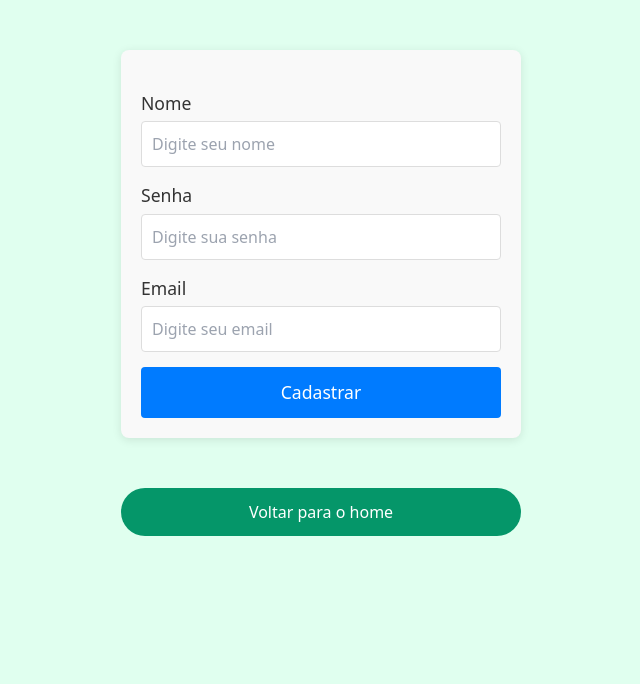
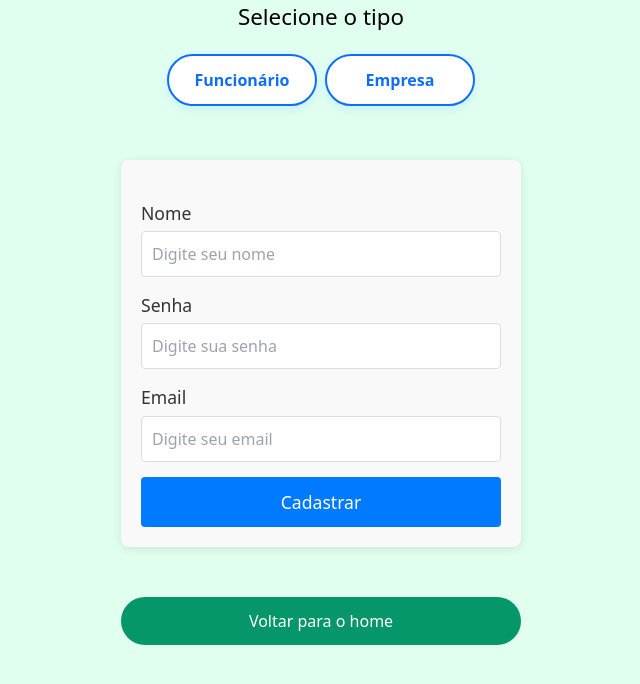
Before and after one commit to DanielDeveloperBR/feedback-equipe, an Angular app: page /cadastro in a window 1280 px wide. Shown: the top 684 px of the page, without its empty margins (319-959 px from the left). Built offline with nearby package versions, Linux system fonts and the light colour scheme.

Commit message:
Coloquei o selecionar o tipo se é funcionário ou empresa e novo componente para selecionar o tipo de cadastro; agora seleciona o tipo de cadastro e removi a mensagem de erro do bootstrapApp

```diff
--- /dev/null
+++ b/src/app/components/selecionar-tipo/selecionar-tipo.component.css
@@ -0,0 +1,31 @@
+.custom-radio-label {
+    min-width: 150px; /* força largura mínima */
+    max-width: 200px; /* largura máxima para consistência */
+    padding: 12px 20px;
+    border: 2px solid #0d6efd;
+    border-radius: 50px;
+    color: #0d6efd;
+    font-weight: 600;
+    background-color: white;
+    box-shadow: 0 4px 10px rgba(13, 110, 253, 0.1);
+    cursor: pointer;
+    transition: all 0.3s ease;
+    user-select: none;
+    display: inline-block;
+    flex-grow: 1; /* ajuda os botões a expandirem igualmente */
+  }
+
+  .custom-radio-label:hover {
+    background-color: #e7f1ff;
+  }
+
+  .custom-radio-label:has(input[type="radio"]:checked),
+  .custom-radio-label input[type="radio"]:checked ~ * {
+    background-color: #0d6efd;
+    color: white;
+    transform: scale(1.05);
+    box-shadow: 0 6px 12px rgba(13, 110, 253, 0.3);
+  }
+  h2{
+    font-size: 1.4rem;
+  }
--- /dev/null
+++ b/src/app/components/selecionar-tipo/selecionar-tipo.component.html
@@ -0,0 +1,15 @@
+<div class="form-group text-center mb-5">
+  <h2 class="mb-4">Selecione o tipo</h2>
+
+  <div class="d-flex flex-wrap justify-content-center gap-2">
+    <label class="custom-radio-label flex-fill text-center m-1">
+      <input type="radio" name="cadastro" value="funcionario" (change)="onChange($event)" hidden>
+      Funcionário
+    </label>
+
+    <label class="custom-radio-label flex-fill text-center m-1">
+      <input type="radio" name="cadastro" value="empresa" (change)="onChange($event)" hidden>
+      Empresa
+    </label>
+  </div>
+</div>
--- /dev/null
+++ b/src/app/components/selecionar-tipo/selecionar-tipo.component.ts
@@ -0,0 +1,17 @@
+import { Component, EventEmitter, Output } from '@angular/core';
+
+@Component({
+  selector: 'app-selecionar-tipo',
+  standalone: true,
+  imports: [],
+  templateUrl: './selecionar-tipo.component.html',
+  styleUrl: './selecionar-tipo.component.css'
+})
+export class SelecionarTipoComponent {
+  @Output() tipoSelecionado = new EventEmitter<string>();
+
+  onChange(event: Event) {
+    const input = event.target as HTMLInputElement;
+    this.tipoSelecionado.emit(input.value);  // Emite o valor para o pai
+  }
+}
--- a/src/app/pages/cadastrar/cadastrar.component.html
+++ b/src/app/pages/cadastrar/cadastrar.component.html
@@ -1,3 +1,5 @@
+<app-selecionar-tipo (tipoSelecionado)="onTipoSelecionado($event)" />
+
 <app-form [formGroup]="registerForm" [fields]="
 {
   nome: {type: 'text', label: 'Nome', placeholder: 'Digite seu nome'},
--- a/src/app/pages/cadastrar/cadastrar.component.ts
+++ b/src/app/pages/cadastrar/cadastrar.component.ts
@@ -3,15 +3,17 @@ import { FormBuilder, FormGroup, Validators } from '@angular/forms';
 import { Router } from '@angular/router';
 import { AuthService } from '../../services/auth.service';
 import { FormComponent } from "../../components/form/form.component";
+import { SelecionarTipoComponent } from '../../components/selecionar-tipo/selecionar-tipo.component';
 
 @Component({
   selector: 'app-cadastrar',
   templateUrl: './cadastrar.component.html',
   styleUrls: ['./cadastrar.component.css'],
-  imports: [FormComponent]
+  imports: [FormComponent, SelecionarTipoComponent]
 })
 export class CadastrarComponent implements OnInit {
   registerForm: FormGroup;
+  tipo: string | null = null;
 
   constructor(private fb: FormBuilder, private authService: AuthService, private router: Router) {
     this.registerForm = this.fb.group({
@@ -21,15 +23,23 @@ export class CadastrarComponent implements OnInit {
     });
   }
 
+  onTipoSelecionado(tipo: string) {
+    this.tipo = tipo;
+  }
+
   ngOnInit(): void {}
 
-  // A função onSubmit agora não é chamada diretamente do FormComponent
   handleFormSubmit() {
+    if (!this.tipo) {
+      alert('Selecione se você é funcionário ou empresa antes de cadastrar!');
+      return;
+    }
 
     this.authService.register(
       this.registerForm.value.nome,
       this.registerForm.value.email,
-      this.registerForm.value.senha
+      this.registerForm.value.senha,
+      this.tipo
     ).subscribe({
       next: (res) => {
         alert('Cadastro realizado com sucesso!');
--- a/src/app/services/auth.service.ts
+++ b/src/app/services/auth.service.ts
@@ -14,8 +14,8 @@ export class AuthService {
     return this.http.post(`${this.apiUrl}/login`, { email, senha });
   }
 
-  register(nome: string, email: string, senha: string): Observable<any> {
-    return this.http.post(`${this.apiUrl}/register`, { nome, email, senha });
+  register(nome: string, email: string, senha: string, tipo: string): Observable<any> {
+    return this.http.post(`${this.apiUrl}/register`, { nome, email, senha, tipo });
   }
 
   saveToken(token: string): void {
--- a/src/main.ts
+++ b/src/main.ts
@@ -3,4 +3,3 @@ import { appConfig } from './app/app.config';
 import { AppComponent } from './app/app.component';
 
 bootstrapApplication(AppComponent, appConfig)
-  .catch((err) => console.error(err));
```
Also changed, not shown: 1 other file (tests, documents, lock files or other folders).
